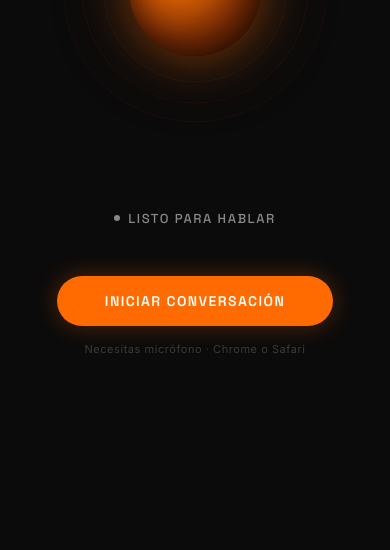
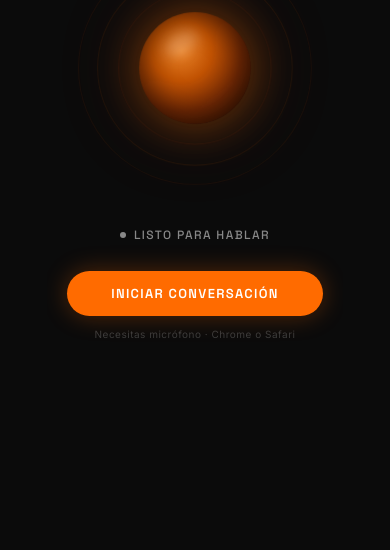
Before and after one commit to Nexorasystemspro/nexora-widget, a plain HTML site: page nexy-live.html in a window 390 px wide. Shown: the part 294-844 px from the top of the page. Drawn offline with Linux system fonts and the light colour scheme.

Commit message:
Add files via upload

```diff
--- a/nexy-live.html
+++ b/nexy-live.html
@@ -12,14 +12,12 @@
     :root {
       --negro: #0B0B0B;
       --naranja: #FF6B00;
-      --naranja-suave: rgba(255, 107, 0, 0.15);
       --blanco: #FFFFFF;
       --gris: #888888;
-      --gris-claro: #1A1A1A;
     }
 
     html, body {
-      height: 100%;
+      min-height: 100vh;
       background: var(--negro);
       color: var(--blanco);
       font-family: 'Inter', sans-serif;
@@ -27,63 +25,56 @@
       flex-direction: column;
       align-items: center;
       justify-content: center;
-      overflow: hidden;
+      overflow-x: hidden;
     }
 
-    /* ── LOGO ── */
     .logo {
-      position: fixed;
-      top: 28px;
-      left: 50%;
-      transform: translateX(-50%);
       font-family: 'Space Grotesk', sans-serif;
-      font-size: 13px;
+      font-size: 12px;
       font-weight: 600;
       letter-spacing: 0.18em;
       text-transform: uppercase;
       color: var(--gris);
+      margin-bottom: 32px;
     }
     .logo span { color: var(--naranja); }
 
-    /* ── CONTENEDOR PRINCIPAL ── */
     .main {
       display: flex;
       flex-direction: column;
       align-items: center;
-      gap: 48px;
+      gap: 28px;
       padding: 20px;
+      width: 100%;
     }
 
-    /* ── ESFERA ── */
     .sphere-wrapper {
       position: relative;
-      width: 220px;
-      height: 220px;
+      width: 180px;
+      height: 180px;
       display: flex;
       align-items: center;
       justify-content: center;
     }
 
-    /* Anillos externos */
     .ring {
       position: absolute;
       border-radius: 50%;
       border: 1px solid rgba(255, 107, 0, 0.12);
       animation: pulse-ring 3s ease-in-out infinite;
     }
-    .ring-1 { width: 220px; height: 220px; animation-delay: 0s; }
-    .ring-2 { width: 260px; height: 260px; animation-delay: 0.6s; }
-    .ring-3 { width: 300px; height: 300px; animation-delay: 1.2s; }
+    .ring-1 { width: 180px; height: 180px; animation-delay: 0s; }
+    .ring-2 { width: 220px; height: 220px; animation-delay: 0.6s; }
+    .ring-3 { width: 260px; height: 260px; animation-delay: 1.2s; }
 
     @keyframes pulse-ring {
       0%, 100% { opacity: 0.3; transform: scale(1); }
       50% { opacity: 0.7; transform: scale(1.03); }
     }
 
-    /* Esfera principal */
     .sphere {
-      width: 160px;
-      height: 160px;
+      width: 140px;
+      height: 140px;
       border-radius: 50%;
       background: radial-gradient(circle at 38% 35%,
         rgba(255, 140, 40, 0.9) 0%,
@@ -101,7 +92,6 @@
       z-index: 2;
     }
 
-    /* Reflejo */
     .sphere::after {
       content: '';
       position: absolute;
@@ -120,12 +110,6 @@
       50% { transform: scale(1.03); box-shadow: 0 0 55px rgba(255,107,0,0.45), 0 0 100px rgba(255,107,0,0.2), inset 0 0 30px rgba(0,0,0,0.5); }
     }
 
-    /* Estado hablando */
-    .sphere.talking {
-      animation: none;
-    }
-
-    /* Estado escuchando */
     .sphere.listening {
       animation: listening-pulse 1.2s ease-in-out infinite;
     }
@@ -135,16 +119,33 @@
       50% { transform: scale(1.05); box-shadow: 0 0 60px rgba(255,107,0,0.5), 0 0 100px rgba(255,107,0,0.25), inset 0 0 30px rgba(0,0,0,0.5); }
     }
 
-    /* ── ESTADO ── */
+    .sphere.talking { animation: none; }
+
+    .audio-bars {
+      display: flex;
+      align-items: center;
+      gap: 4px;
+      height: 28px;
+      opacity: 0;
+      transition: opacity 0.4s;
+    }
+    .audio-bars.visible { opacity: 1; }
+
+    .bar {
+      width: 3px;
+      border-radius: 2px;
+      background: var(--naranja);
+      height: 4px;
+      transition: height 0.05s ease;
+    }
+
     .status {
       font-family: 'Space Grotesk', sans-serif;
-      font-size: 13px;
+      font-size: 12px;
       font-weight: 500;
       letter-spacing: 0.12em;
       text-transform: uppercase;
       color: var(--gris);
-      height: 20px;
-      transition: color 0.3s;
       display: flex;
       align-items: center;
       gap: 8px;
@@ -166,21 +167,20 @@
       50% { opacity: 0.3; }
     }
 
-    /* ── BOTÓN ── */
     .btn-wrapper {
       display: flex;
       flex-direction: column;
       align-items: center;
-      gap: 16px;
+      gap: 12px;
     }
 
     .btn {
       font-family: 'Space Grotesk', sans-serif;
-      font-size: 14px;
+      font-size: 13px;
       font-weight: 600;
       letter-spacing: 0.1em;
       text-transform: uppercase;
-      padding: 16px 48px;
+      padding: 14px 44px;
       border-radius: 100px;
       border: none;
       cursor: pointer;
@@ -213,38 +213,17 @@
     }
 
     .hint {
-      font-size: 11px;
+      font-size: 10px;
       color: rgba(255,255,255,0.2);
       letter-spacing: 0.05em;
     }
 
-    /* ── ONDAS DE AUDIO (visualizador) ── */
-    .audio-bars {
-      display: flex;
-      align-items: center;
-      gap: 4px;
-      height: 32px;
-      opacity: 0;
-      transition: opacity 0.4s;
-    }
-
-    .audio-bars.visible { opacity: 1; }
-
-    .bar {
-      width: 3px;
-      border-radius: 2px;
-      background: var(--naranja);
-      height: 4px;
-      transition: height 0.05s ease;
-    }
-
-    /* ── RESPONSIVE ── */
     @media (max-width: 480px) {
-      .sphere { width: 130px; height: 130px; }
-      .sphere-wrapper { width: 180px; height: 180px; }
-      .ring-1 { width: 180px; height: 180px; }
-      .ring-2 { width: 220px; height: 220px; }
-      .ring-3 { width: 260px; height: 260px; }
+      .sphere { width: 110px; height: 110px; }
+      .sphere-wrapper { width: 150px; height: 150px; }
+      .ring-1 { width: 150px; height: 150px; }
+      .ring-2 { width: 190px; height: 190px; }
+      .ring-3 { width: 230px; height: 230px; }
     }
 
     @media (prefers-reduced-motion: reduce) {
@@ -254,11 +233,9 @@
 </head>
 <body>
 
-  <div class="logo">NEXORA <span>SYSTEMS</span></div>
+  <div class="main">
+    <div class="logo">NEXORA <span>SYSTEMS</span></div>
 
-  <div class="main">
-
-    <!-- Esfera -->
     <div class="sphere-wrapper">
       <div class="ring ring-1"></div>
       <div class="ring ring-2"></div>
@@ -266,7 +243,6 @@
       <div class="sphere" id="sphere"></div>
     </div>
 
-    <!-- Barras de audio -->
     <div class="audio-bars" id="audioBars">
       <div class="bar" id="b1"></div>
       <div class="bar" id="b2"></div>
@@ -277,22 +253,18 @@
       <div class="bar" id="b7"></div>
     </div>
 
-    <!-- Estado -->
     <div class="status" id="status">
       <div class="status-dot"></div>
       <span id="statusText">Listo para hablar</span>
     </div>
 
-    <!-- Botones -->
     <div class="btn-wrapper">
       <button class="btn btn-start" id="btnStart">Iniciar conversación</button>
       <button class="btn btn-stop" id="btnStop">Finalizar llamada</button>
       <span class="hint">Necesitas micrófono · Chrome o Safari</span>
     </div>
-
   </div>
 
-  <!-- Vapi Web SDK -->
   <script>
     (function(d, t) {
       var g = d.createElement(t), s = d.getElementsByTagName(t)[0];
@@ -316,7 +288,6 @@
       const bars = [b1, b2, b3, b4, b5, b6, b7];
 
       let audioCtx, analyser, source, animFrame;
-      let isTalking = false;
 
       function setStatus(text, active = false) {
         statusText.textContent = text;
@@ -326,7 +297,7 @@
       function animateBars(dataArray) {
         bars.forEach((bar, i) => {
           const val = dataArray[i * 3 + 2] || 0;
-          const h = Math.max(4, (val / 255) * 28);
+          const h = Math.max(4, (val / 255) * 24);
           bar.style.height = h + 'px';
         });
       }
@@ -343,7 +314,6 @@
           animFrame = requestAnimationFrame(loop);
           analyser.getByteFrequencyData(dataArray);
           animateBars(dataArray);
-
           const avg = dataArray.reduce((a, b) => a + b, 0) / dataArray.length;
           const scale = 1 + (avg / 255) * 0.15;
           const glow = Math.round(40 + (avg / 255) * 40);
@@ -362,7 +332,6 @@
         bars.forEach(b => b.style.height = '4px');
       }
 
-      // Eventos Vapi
       vapi.on('call-start', () => {
         btnStart.style.display = 'none';
         btnStop.style.display = 'inline-flex';
@@ -371,20 +340,16 @@
       });
 
       vapi.on('speech-start', () => {
-        // Agente hablando
         setStatus('🔊 Hablando...', true);
         sphere.classList.remove('listening');
         sphere.classList.add('talking');
         audioBars.classList.add('visible');
-        isTalking = true;
       });
 
       vapi.on('speech-end', () => {
-        // Agente dejó de hablar
         setStatus('🎤 Escuchando...', true);
         sphere.classList.remove('talking');
         sphere.classList.add('listening');
-        isTalking = false;
       });
 
       vapi.on('call-end', () => {
@@ -401,7 +366,6 @@
         setStatus('Error de conexión', false);
       });
 
-      // Iniciar
       btnStart.addEventListener('click', async () => {
         setStatus('Iniciando...', true);
         try {
@@ -415,7 +379,6 @@
         }
       });
 
-      // Finalizar
       btnStop.addEventListener('click', () => {
         vapi.stop();
       });
```
